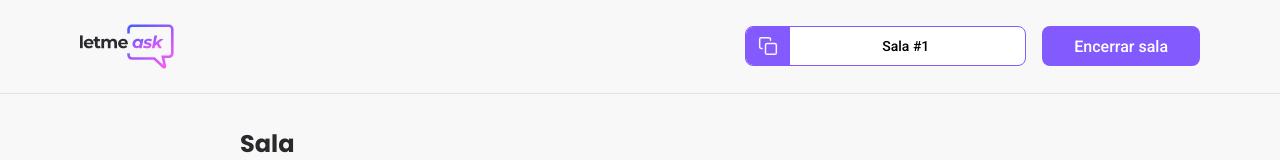
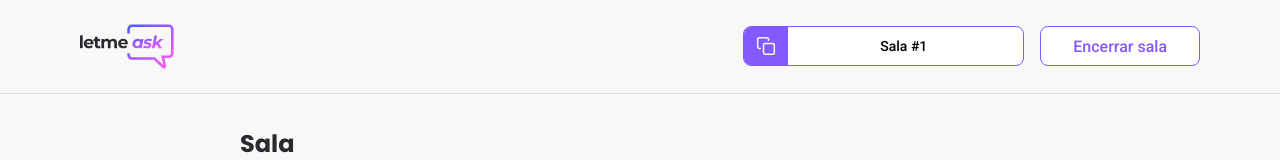
Before and after one commit to matheuscarvalheira/Letmeask, a React (Create React App) app: page /admin/rooms/1 in a window 1280 px wide. Shown: the top 160 px of the page. Built offline with nearby package versions, Linux system fonts and the light colour scheme; no server answers; the database is empty.

Commit message:
modifying the button's type and attributes

```diff
--- a/src/components/Button.tsx
+++ b/src/components/Button.tsx
@@ -2,12 +2,17 @@ import { ButtonHTMLAttributes } from 'react';
 
 import '../styles/button.scss';
 
-type ButtonProps = ButtonHTMLAttributes<HTMLButtonElement>;
+type ButtonProps = ButtonHTMLAttributes<HTMLButtonElement> & {
+  isOutlined?: boolean,
 
-export function Button(props: ButtonProps) {
+};
+
+export function Button({isOutlined = false, ...props}: ButtonProps) {
   return (
-    <button className="button" {...props}>
+    <button
+    className={`button ${isOutlined ? 'outlined': ''}`}
+    {...props}
 
-    </button>
+    />
   )
 }
```
